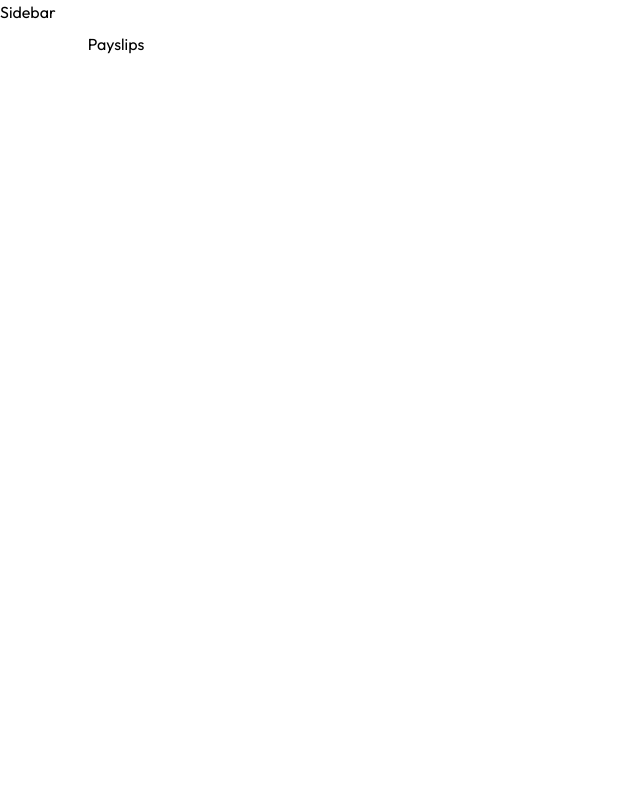
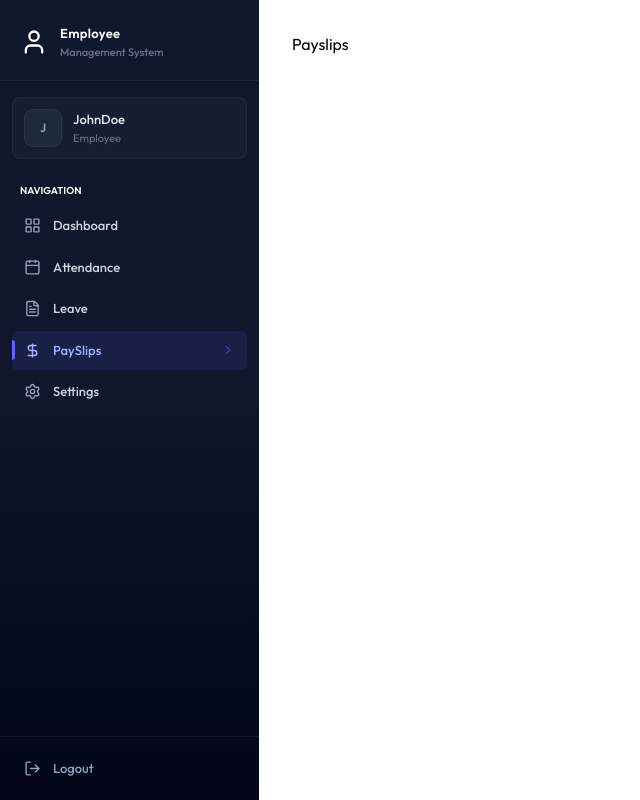
Before and after one commit to anaswararbabu/EMS---Employee-Management-System, a React (Vite) app in the folder client/: page /payslips in a window 1280 px wide. Shown: the whole page, without its empty margins (0-640 px from the left). Built offline with nearby package versions, Linux system fonts and the light colour scheme.

Commit message:
sidebar UI completed

```diff
--- /dev/null
+++ b/client/src/components/Sidebar.jsx
@@ -0,0 +1,140 @@
+import { useEffect, useState } from 'react'
+import { useLocation,Link } from 'react-router-dom'
+import { dummyProfileData } from '../assets/assets'
+import { CalendarIcon, ChevronRightIcon, DollarSignIcon, FileTextIcon, LayoutGridIcon, LogOutIcon, MenuIcon, SettingsIcon, UserIcon, XIcon } from 'lucide-react'
+
+const Sidebar = () => {
+
+    const { pathname } = useLocation()
+    const [userName,setUserName] = useState('')
+    const [mobileOpen,setMobileOpen] = useState(false)
+
+    useEffect(() => {
+        setUserName(dummyProfileData.firstName + "" + dummyProfileData.lastName)
+    },[])
+
+    //Close mobile sidebar on route change
+    useEffect(()=> {
+        setMobileOpen(false)
+    },[pathname])
+
+    const role = "" || "EMPLOYEE"
+
+    const navItems = [
+        {name: "Dashboard", href: "/dashboard", icon: LayoutGridIcon},
+        role === "ADMIN" ?
+        {name: "Employees", href: "/employees", icon: UserIcon} :
+        {name: "Attendance", href: "/attendance", icon: CalendarIcon},
+        {name: "Leave", href: "/leave", icon: FileTextIcon},
+        {name: "PaySlips", href: "/payslips", icon: DollarSignIcon},
+        {name: "Settings", href: "/settings", icon: SettingsIcon}
+    ]
+
+    const handleLogout = () => {
+        window.location.href = "/login"
+    }
+
+    const sidebarContent = (
+        <>
+            {/*Brand header */}
+            <div className='px-5 pt-6 pb-5 border-b border-white/6'>
+                <div className='flex item-center justify-between'>
+                    <div className='flex items-center gap-3'>
+                        <UserIcon className='text-white size-7' />
+                        <div>
+                              <p className='font-semibold text-[13px] text-white tracking-wide'>Employee</p>
+                              <p className='text-[11px] text-slate-500 font-medium'>Management System</p>
+                        </div>
+                    </div>
+                    {/*CloseButton on Mobile */}
+                    <button onClick={()=>setMobileOpen(false)} className='lg:hidden text-slate-400 hover:text-white p-1'>
+                        <XIcon size={20} />
+                    </button>
+                </div>
+
+            </div>
+
+            {/*User Profile Card */}
+            {userName && (
+                <div className='mx-3 mt-4 mb-1 p-3 rounded-lg bg-white/3 border border-white/4'>
+                    <div className='flex items-center gap-3'>
+                        <div className='w-9 h-9 rounded-lg bg-slate-800 flex items-center justify-center ring-1
+                        ring-white/10 shrink-0'>
+                            <span className='text-slate-400 text-xs font-semibold'>
+                                {userName.charAt(0).toUpperCase()}
+                            </span>
+                        </div>
+                        <div className='min-w-0'>
+                            <p className='text-[13px] font-medium text-slate-200 truncate'>{userName}</p>
+                            <p className='text-[11px] text-slate-500 truncate'>{role === "ADMIN" ? "Administrator" : "Employee"}</p>
+                        </div>
+                    </div>
+                </div>
+            )}
+
+            {/*Section label */}
+            <div className='px-5 pt-5 pb-2'>
+                <p className='text-[10px] font-semibold uppercase tracking-[0.12em text-slate-500]'>Navigation</p>
+            </div>
+
+            {/*Navigation List */}
+                <div className='flex-1 px-3 space-y-0.5 overflow-y-auto'>
+                    {navItems.map((item)=>{
+                        const isActive = pathname.startsWith(item.href)
+                        return (
+                            <Link key={item.name}  to={item.href} className={`group flex items-center gap-3 px-3 py-2.5
+                            rounded-md text-[13px] font-medium transition-all duration-150 relative ${isActive ?
+                            "bg-indigo-500/12 text-indigo-300" : "text-slate-300 hover:text-white hover:bg-white/4"}`}>
+
+                                {isActive && <div className='absolute left-0 top-1/2 -translate-y-1/2 w-[3px] h-5
+                                rounded-r-full bg-indigo-500' />}
+                                <item.icon className={`w-[17px] h-[17px] shrink-0 ${isActive ? "text-indigo-300" :
+                                    "text-slate-400 group-hover:text-slate-300"
+                                }`}/>
+                                <span className='flex-1'>{item.name}</span>
+                                {isActive && <ChevronRightIcon className='w-3.5 h-3.5 text-indigo-500/50' />}
+                            </Link>
+                        )
+                    })}
+                </div>
+
+            {/*Logout*/}
+            <div className='p-3 border-t border-white/6'>
+                <button className='flex items-center gap-3 w-full px-3 py-2.5 rounded-md text-[13px] font-medium
+                 text-slate-400 hover:text-rose-400 hover:bg-rose-500/8 transition-all duration-150'
+                 onClick={handleLogout}>
+                    <LogOutIcon className='w-[17px] h-[17px]'/>
+                    <span>Logout</span>
+                </button>
+            </div>
+        </>
+    )
+
+  return (
+    <>
+        {/*Mobile hamburger button */}
+        <button onClick={() => setMobileOpen(true)} className='lg:hidden fixed top-4 left-4 z-50 p-2 bg-slate-900
+        text-white rounded-lg shadow-lg border border-white/10'>
+            <MenuIcon size={20} />
+        </button>
+
+        {/*Mobile Overlay */}
+        {mobileOpen && <div className='lg:hidden fixed inset-0 bg-black/60 baackdrop-blur-sm z-40'
+        onClick={()=> setMobileOpen(false)}/>}
+
+        {/*Sidebar - desktop */}
+        <aside className='hidden lg:flex flex-col h-full w-[260px] bg-linear-to-b from-slate-900 via-slate-900
+        to-slate-950 text-white shrink-0 border-r border-white-4'>
+            {sidebarContent}
+        </aside>
+
+        {/*Sidebar - mobile */}
+        <aside className={`lg:hidden fixed inset-y-0 left-0 w-72 bg-linear-to-b from-slate-900 to-slate-950 text-white
+        z-50 flex flex-col transform transition-tranform duration-300 ${mobileOpen ? "translate-x-0" : "-translate-x-full"}`}>
+            {sidebarContent}
+        </aside>
+    </>
+  )
+}
+
+export default Sidebar
--- a/client/src/pages/Layout.jsx
+++ b/client/src/pages/Layout.jsx
@@ -1,10 +1,11 @@
 import React from 'react'
 import { Outlet } from 'react-router-dom'
+import Sidebar from '../components/Sidebar'
 
 const Layout = () => {
   return (
     <div className='flex h-screen bg-liner-to-br from-slate-50 via-white to-indigo-50/30'>
-      <p>Sidebar</p>
+      <Sidebar />
       <main className='flex-1 overflow-y-auto'>
         <div className='p-4 pt-16 sm:p-6 sm:pt-6 lg:p-8 max-w-400 mx-auto'>
           <Outlet />
```
